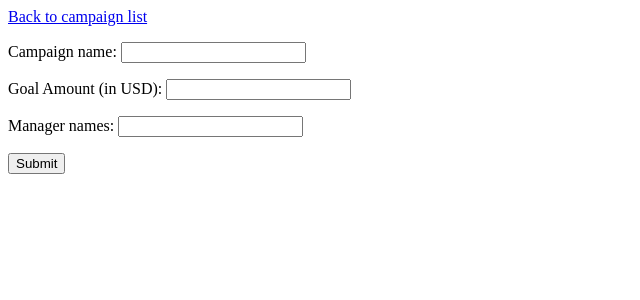
After one commit to GoogleCloudPlatform/emblem, a Flask app: page /createCampaign in a window 1280 px wide. The commit adds this page. Shown: the top 300 px of the page, without its empty margins (0-640 px from the left). Run offline with Flask 2, Linux system fonts and the light colour scheme.

Commit message:
Add create-campaign wireframe

```diff
--- a/website/app.py
+++ b/website/app.py
@@ -14,7 +14,7 @@
 
 import datetime
 
-from flask import Flask, render_template
+from flask import Flask, redirect, request, render_template
 
 app = Flask(__name__)
 
@@ -44,4 +44,19 @@ def webapp_list_campaigns():
     return render_template("home.html", campaigns=SAMPLE_CAMPAIGNS)
 
 
+@app.route("/createCampaign", methods=["GET"])
+def webapp_create_campaign_get():
+    return render_template("create-campaign.html")
+
+
+@app.route("/createCampaign", methods=["POST"])
+def webapp_create_campaign_post():
+    # TODO: do something with the collected data
+    print("Name: ", request.form["name"])
+    print("Goal: ", request.form["goal"])
+    print("Managers: ", request.form["managers"])
+
+    return redirect("/")
+
+
 app.run()
--- /dev/null
+++ b/website/templates/create-campaign.html
@@ -0,0 +1,36 @@
+<!--
+  Copyright 2021 Google LLC
+
+  Licensed under the Apache License, Version 2.0 (the "License");
+  you may not use this file except in compliance with the License.
+  You may obtain a copy of the License at
+
+  http://www.apache.org/licenses/LICENSE-2.0
+
+  Unless required by applicable law or agreed to in writing, software
+  distributed under the License is distributed on an "AS IS" BASIS,
+  WITHOUT WARRANTIES OR CONDITIONS OF ANY KIND, either express or implied.
+  See the License for the specific language governing permissions and
+  limitations under the License.
+-->
+<!doctype html>
+<title>Create Campaign | Cymbal Giving</title>
+
+<a href="/">Back to campaign list</a>
+
+<form method="POST">
+    <p>
+        <label for="name">Campaign name:</label>
+        <input type="text" id="name" name="name">
+    </p>
+    <p>
+        <label for="campaignName">Goal Amount (in USD):</label>
+        <input type="text" id="goal" name="goal">
+    </p>
+    <p>
+        <label for="managers">Manager names:</label>
+        <input type="text" id="managers" name="managers">
+    </p>
+
+    <input type="submit" value="Submit">
+</form>
--- a/website/templates/home.html
+++ b/website/templates/home.html
@@ -15,6 +15,8 @@
 -->
 <!doctype html>
 <title>View Campaigns | Cymbal Giving</title>
+
+<a href="/createCampaign">Create new campaign</a>
 
 {% for campaign in campaigns %}
     <div>
```
